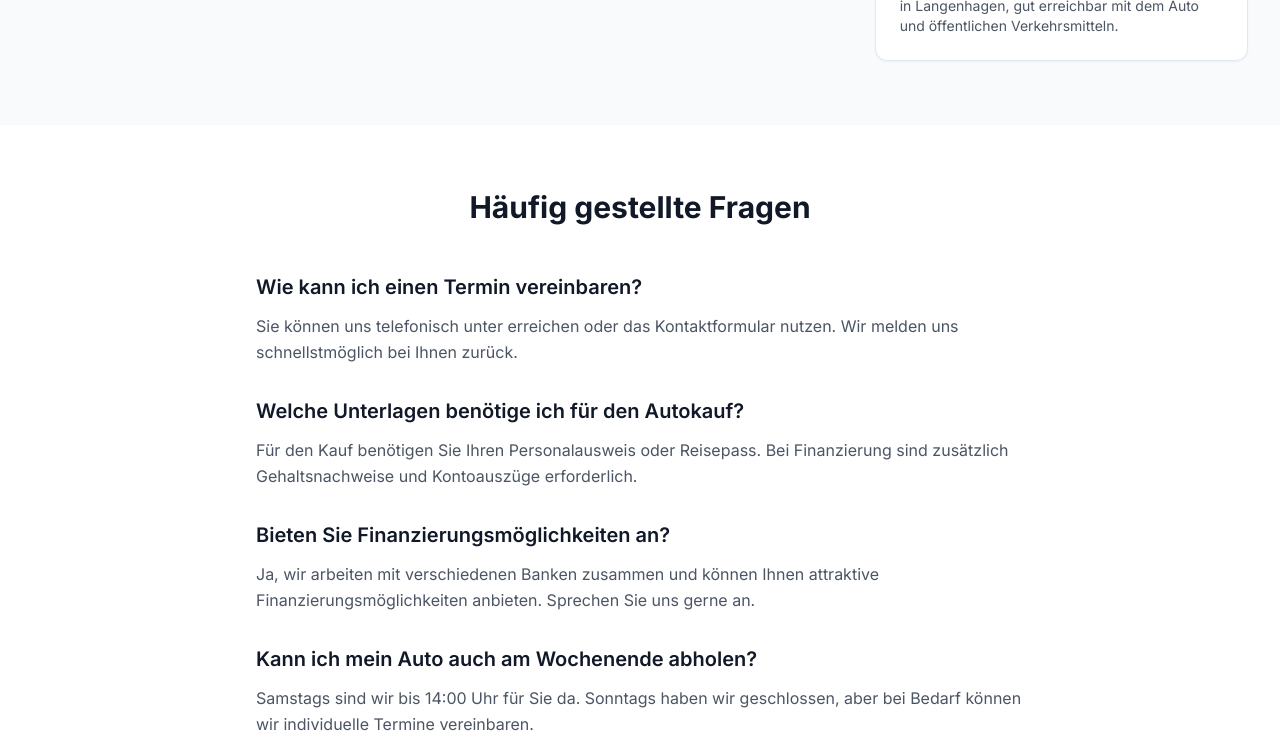
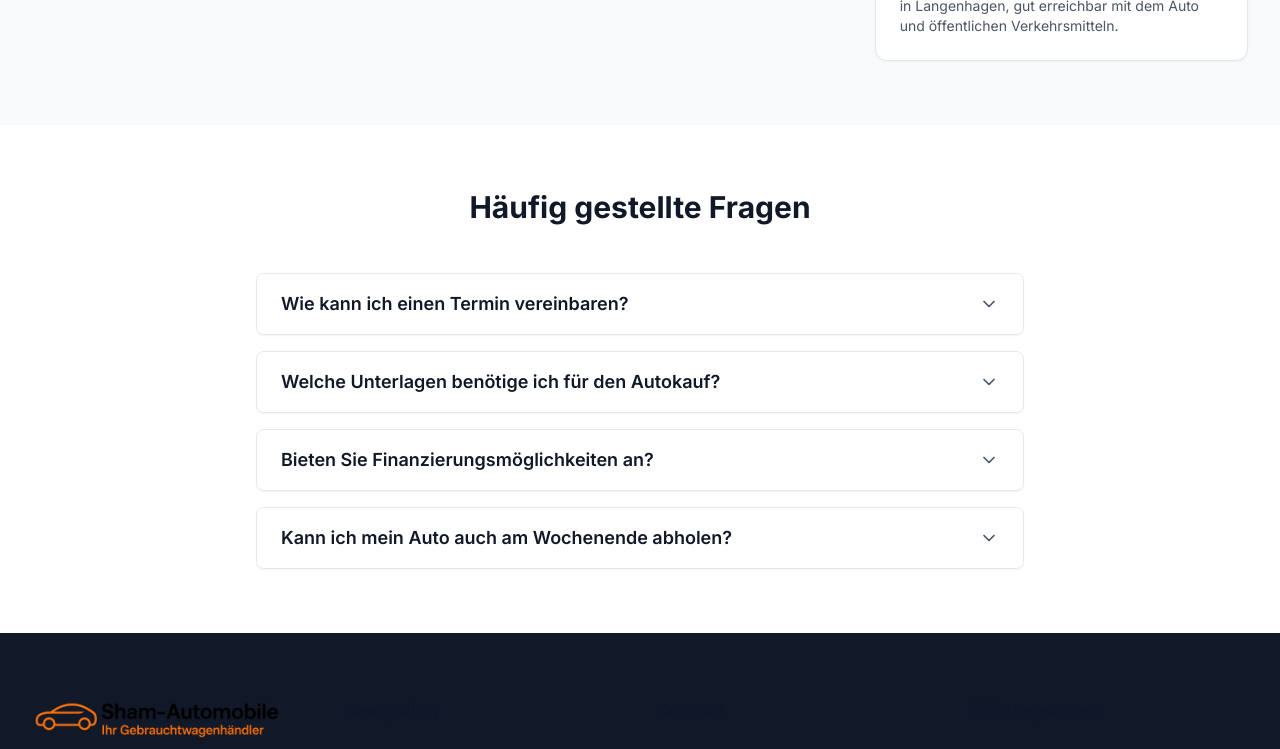
Before and after one commit to sham-automobile/sham-automobile, a Next.js app: page /kontakt in a window 1280 px wide. Shown: the part 1560-2309 px from the top of the page. Built offline with nearby package versions, Linux system fonts and the light colour scheme; no server answers.

Commit message:
FAQ Accordion

```diff
--- a/app/kontakt/page.tsx
+++ b/app/kontakt/page.tsx
@@ -1,5 +1,6 @@
 import { Metadata } from 'next'
 import ContactForm from '@/components/ContactForm'
+import FAQAccordion from '@/components/FAQAccordion'
 import { Phone, Mail, MapPin, Clock } from 'lucide-react'
 
 export const metadata: Metadata = {
@@ -10,6 +11,25 @@ export const metadata: Metadata = {
     description: 'Kontaktieren Sie Sham Automobile in Langenhagen. Wir sind für Sie da!',
   },
 }
+
+const kontaktFAQs = [
+  {
+    question: "Wie kann ich einen Termin vereinbaren?",
+    answer: `Sie können uns telefonisch unter ${process.env.NEXT_PUBLIC_CONTACT_PHONE} erreichen oder das Kontaktformular nutzen. Wir melden uns schnellstmöglich bei Ihnen zurück.`
+  },
+  {
+    question: "Welche Unterlagen benötige ich für den Autokauf?",
+    answer: "Für den Kauf benötigen Sie Ihren Personalausweis oder Reisepass."
+  },
+  {
+    question: "Bieten Sie Finanzierungsmöglichkeiten an?",
+    answer: "Nein, wir bieten keine Finanzierungsmöglichkeiten an. Alle Fahrzeuge werden ausschließlich gegen Barzahlung oder Banküberweisung verkauft."
+  },
+  {
+    question: "Kann ich mein Auto auch am Wochenende abholen?",
+    answer: "Ja, nach vorheriger Absprache können wir auch außerhalb der regulären Öffnungszeiten individuelle Termine vereinbaren."
+  }
+]
 
 export default function KontaktPage() {
   return (
@@ -171,58 +191,10 @@ export default function KontaktPage() {
       </div>
 
       {/* FAQ Section */}
-      <div className="bg-white">
-        <div className="container-custom py-16">
-          <div className="max-w-3xl mx-auto">
-            <h2 className="text-3xl font-bold text-gray-900 text-center mb-12">
-              Häufig gestellte Fragen
-            </h2>
-
-            <div className="space-y-8">
-              <div>
-                <h3 className="text-xl font-semibold text-gray-900 mb-3">
-                  Wie kann ich einen Termin vereinbaren?
-                </h3>
-                <p className="text-gray-600">
-                  Sie können uns telefonisch unter {process.env.NEXT_PUBLIC_CONTACT_PHONE}
-                  erreichen oder das Kontaktformular nutzen. Wir melden uns schnellstmöglich
-                  bei Ihnen zurück.
-                </p>
-              </div>
-
-              <div>
-                <h3 className="text-xl font-semibold text-gray-900 mb-3">
-                  Welche Unterlagen benötige ich für den Autokauf?
-                </h3>
-                <p className="text-gray-600">
-                  Für den Kauf benötigen Sie Ihren Personalausweis oder Reisepass.
-                  Bei Finanzierung sind zusätzlich Gehaltsnachweise und Kontoauszüge erforderlich.
-                </p>
-              </div>
-
-              <div>
-                <h3 className="text-xl font-semibold text-gray-900 mb-3">
-                  Bieten Sie Finanzierungsmöglichkeiten an?
-                </h3>
-                <p className="text-gray-600">
-                  Ja, wir arbeiten mit verschiedenen Banken zusammen und können Ihnen
-                  attraktive Finanzierungsmöglichkeiten anbieten. Sprechen Sie uns gerne an.
-                </p>
-              </div>
-
-              <div>
-                <h3 className="text-xl font-semibold text-gray-900 mb-3">
-                  Kann ich mein Auto auch am Wochenende abholen?
-                </h3>
-                <p className="text-gray-600">
-                  Samstags sind wir bis 14:00 Uhr für Sie da. Sonntags haben wir geschlossen,
-                  aber bei Bedarf können wir individuelle Termine vereinbaren.
-                </p>
-              </div>
-            </div>
-          </div>
-        </div>
-      </div>
+      <FAQAccordion
+        title="Häufig gestellte Fragen"
+        faqs={kontaktFAQs}
+      />
     </div>
   )
 }
--- a/app/verkaufen/page.tsx
+++ b/app/verkaufen/page.tsx
@@ -1,5 +1,6 @@
 import { Metadata } from 'next'
 import SellerForm from '@/components/SellerForm'
+import FAQAccordion from '@/components/FAQAccordion'
 import { CheckCircle, Clock, Shield, Euro } from 'lucide-react'
 
 export const metadata: Metadata = {
@@ -10,6 +11,25 @@ export const metadata: Metadata = {
     description: 'Verkaufen Sie Ihr Auto zu einem fairen Preis bei Sham Automobile. Kostenlose Bewertung, schnelle Abwicklung und sofortige Zahlung.',
   },
 }
+
+const verkaufenFAQs = [
+  {
+    question: "Wie lange dauert die Bewertung meines Fahrzeugs?",
+    answer: "Wir prüfen den technischen Zustand, die Ausstattung und den allgemeinen Zustand Ihres Fahrzeugs gründlich und geben Ihnen ein schnellst mögliches Angebot."
+  },
+  {
+    question: "Ist die Bewertung wirklich kostenlos?",
+    answer: "Ja, die Bewertung ist vollständig kostenlos und unverbindlich. Sie gehen keine Verpflichtungen ein und können unser Angebot jederzeit ablehnen."
+  },
+  {
+    question: "Wann erhalte ich mein Geld?",
+    answer: "Bei Einigung auf einen Preis erhalten Sie Ihr Geld sofort nach Unterzeichnung des Kaufvertrags."
+  },
+  {
+    question: "Welche Unterlagen benötige ich?",
+    answer: "Sie benötigen den Fahrzeugbrief, den Fahrzeugschein, Ihren Personalausweis und eventuell vorhandene Servicehefte oder Rechnungen für Reparaturen."
+  }
+]
 
 export default function VerkaufenPage() {
   return (
@@ -202,57 +222,10 @@ export default function VerkaufenPage() {
       </div>
 
       {/* FAQ Section */}
-      <div className="bg-white">
-        <div className="container-custom py-16">
-          <div className="max-w-3xl mx-auto">
-            <h2 className="text-3xl font-bold text-gray-900 text-center mb-12">
-              Häufig gestellte Fragen
-            </h2>
-
-            <div className="space-y-8">
-              <div>
-                <h3 className="text-xl font-semibold text-gray-900 mb-3">
-                  Wie lange dauert die Bewertung meines Fahrzeugs?
-                </h3>
-                <p className="text-gray-600">
-                  Die Bewertung vor Ort dauert in der Regel 30-45 Minuten. Wir prüfen den technischen
-                  Zustand, die Ausstattung und den allgemeinen Zustand Ihres Fahrzeugs gründlich.
-                </p>
-              </div>
-
-              <div>
-                <h3 className="text-xl font-semibold text-gray-900 mb-3">
-                  Ist die Bewertung wirklich kostenlos?
-                </h3>
-                <p className="text-gray-600">
-                  Ja, die Bewertung ist vollständig kostenlos und unverbindlich. Sie gehen keine
-                  Verpflichtungen ein und können unser Angebot jederzeit ablehnen.
-                </p>
-              </div>
-
-              <div>
-                <h3 className="text-xl font-semibold text-gray-900 mb-3">
-                  Wann erhalte ich mein Geld?
-                </h3>
-                <p className="text-gray-600">
-                  Bei Einigung auf einen Preis erhalten Sie Ihr Geld sofort nach Unterzeichnung
-                  des Kaufvertrags. Wir überweisen den Betrag direkt auf Ihr Konto.
-                </p>
-              </div>
-
-              <div>
-                <h3 className="text-xl font-semibold text-gray-900 mb-3">
-                  Welche Unterlagen benötige ich?
-                </h3>
-                <p className="text-gray-600">
-                  Sie benötigen den Fahrzeugbrief, den Fahrzeugschein, Ihren Personalausweis und
-                  eventuell vorhandene Servicehefte oder Rechnungen für Reparaturen.
-                </p>
-              </div>
-            </div>
-          </div>
-        </div>
-      </div>
+      <FAQAccordion
+        title="Häufig gestellte Fragen"
+        faqs={verkaufenFAQs}
+      />
     </div>
   )
 }
--- /dev/null
+++ b/components/FAQAccordion.tsx
@@ -0,0 +1,86 @@
+'use client'
+
+import { useState } from 'react'
+import { ChevronDown, ChevronUp } from 'lucide-react'
+
+interface FAQItem {
+  question: string
+  answer: string
+}
+
+interface FAQAccordionProps {
+  title: string
+  faqs: FAQItem[]
+  className?: string
+}
+
+export default function FAQAccordion({ title, faqs, className = '' }: FAQAccordionProps) {
+  const [openItems, setOpenItems] = useState<Set<number>>(new Set())
+
+  const toggleItem = (index: number) => {
+    const newOpenItems = new Set(openItems)
+    if (newOpenItems.has(index)) {
+      newOpenItems.delete(index)
+    } else {
+      newOpenItems.add(index)
+    }
+    setOpenItems(newOpenItems)
+  }
+
+  return (
+    <div className={`bg-white ${className}`}>
+      <div className="container-custom py-16">
+        <div className="max-w-3xl mx-auto">
+          <h2 className="text-3xl font-bold text-gray-900 text-center mb-12">
+            {title}
+          </h2>
+
+          <div className="space-y-4">
+            {faqs.map((faq, index) => {
+              const isOpen = openItems.has(index)
+
+              return (
+                <div
+                  key={index}
+                  className="border border-gray-200 rounded-lg overflow-hidden shadow-sm hover:shadow-md transition-shadow duration-200"
+                >
+                  <button
+                    onClick={() => toggleItem(index)}
+                    className="w-full px-6 py-4 text-left bg-white hover:bg-gray-50 transition-colors duration-200 focus:outline-none focus:ring-2 focus:ring-primary-500 focus:ring-inset"
+                  >
+                    <div className="flex items-center justify-between">
+                      <h3 className="text-lg font-semibold text-gray-900 pr-4">
+                        {faq.question}
+                      </h3>
+                      <div className="flex-shrink-0">
+                        {isOpen ? (
+                          <ChevronUp className="w-5 h-5 text-primary-600" />
+                        ) : (
+                          <ChevronDown className="w-5 h-5 text-primary-600" />
+                        )}
+                      </div>
+                    </div>
+                  </button>
+
+                  <div
+                    className={`overflow-hidden transition-all duration-300 ease-in-out ${
+                      isOpen ? 'max-h-96 opacity-100' : 'max-h-0 opacity-0'
+                    }`}
+                  >
+                    <div className="px-6 pb-4">
+                      <div className="pt-2 border-t border-gray-100">
+                        <p className="text-gray-600 leading-relaxed">
+                          {faq.answer}
+                        </p>
+                      </div>
+                    </div>
+                  </div>
+                </div>
+              )
+            })}
+          </div>
+        </div>
+      </div>
+    </div>
+  )
+}
```
